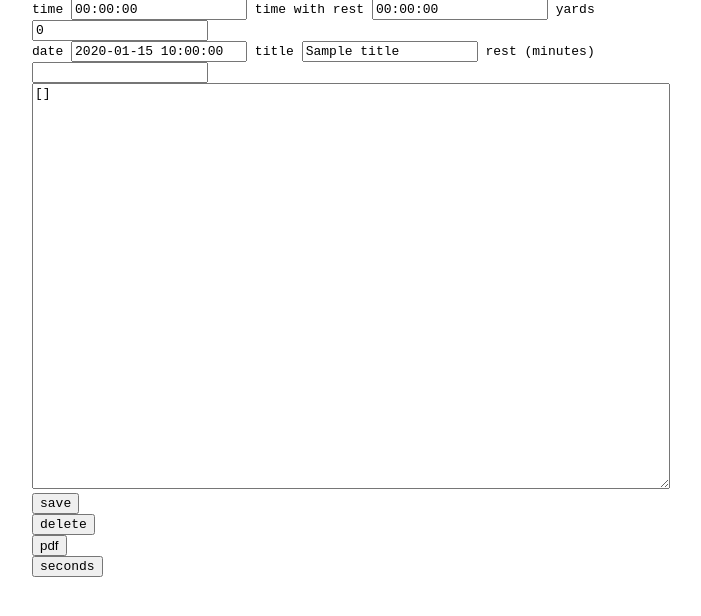
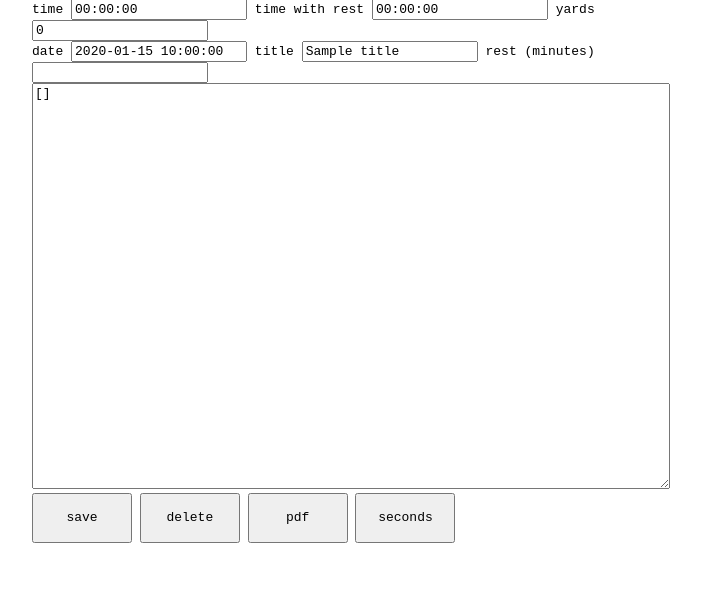
Before and after one commit to bwhybel/workout, a Flask app: template templates/workout_writer.html in a window 1280 px wide. Shown: the part 145-761 px from the top of the page, without its empty margins (292-993 px from the left). Run offline with Flask 2, Linux system fonts and the light colour scheme; the template is opened without the code that fills it: most values are stand-ins (such as "Sample title", 1, 10 or a date in 2020); some libraries are stand-ins or nearby versions.

Commit message:
add some templates

```diff
--- a/templates/base.html
+++ b/templates/base.html
@@ -8,7 +8,7 @@
       body {
 	  font-family: monospace;
       }
-      textarea, input {
+      textarea, input, button {
 	  font-family: inherit;
 	  font-size: inherit;
       }
--- a/templates/workout_writer.html
+++ b/templates/workout_writer.html
@@ -8,7 +8,7 @@
 <p>
   new {{ team['name'].lower() }} {{ group['name'].lower() }} workout
 </p>
-<form action={{ url_for('workout', group_id=group['id']) }} method="post">
+<form action={{ url_for('workout', group_id=group['id']) }} method="post" style="display: inline;">
   <label for='id' style='display: none;'>id</label>
   <input type='text' id='id' name='id' style='display: none;' value='{{ id }}'>
   <label for='total_time'>time</label>
@@ -24,20 +24,20 @@
   <label for='rest_interval'>rest (minutes)</label>
   <input type='number' id='rest_interval' name='rest_interval' value='{{ rest_interval or 2 }}'><br />
   <textarea id='workout' name='workout_text' style='width: 100%;height: 50vh' rows='50' onkeyup='process(event, this)'>{{ workout_text }}</textarea><br />
-  <input type="submit" value="save">
+  <input type="submit" style="width: 100px;height: 50px" value="save">
 </form>
 {% if id %}
-<form action={{ url_for('delete_workout', workout_id=id) }}>
-  <input type='submit' value='delete'>
+<form style="display: inline;" action={{ url_for('delete_workout', workout_id=id) }}>
+  <input style="width: 100px;height: 50px" type='submit' value='delete'>
 </form>
 {% endif %}
-<button id="clickbind">pdf</button>
-<form onsubmit='make_seconds()' action={{ url_for('download_seconds') }} method="post">
+<button style="width: 100px;height: 50px" id="clickbind">pdf</button>
+<form onsubmit='make_seconds()' action={{ url_for('download_seconds') }} method="post" style="display: inline;">
   <input style='display: none;' type='text' name='id' id='id' value='{{ id }}'>
   <input style='display: none;' type='text' name='date' id='date' value='{{ date }}'>
   <input style='display: none;' type='text' name='group' id='group' value="{{ group['name'] }}">
   <input style='display: none;' type='text' name='seconds_json' id='seconds_json'>
-  <input type="submit" value="seconds">
+  <input style="width: 100px;height: 50px" type="submit" value="seconds">
 </form>
 <script src="https://unpkg.com/jspdf@latest/dist/jspdf.umd.min.js"></script>
 <script>
```
